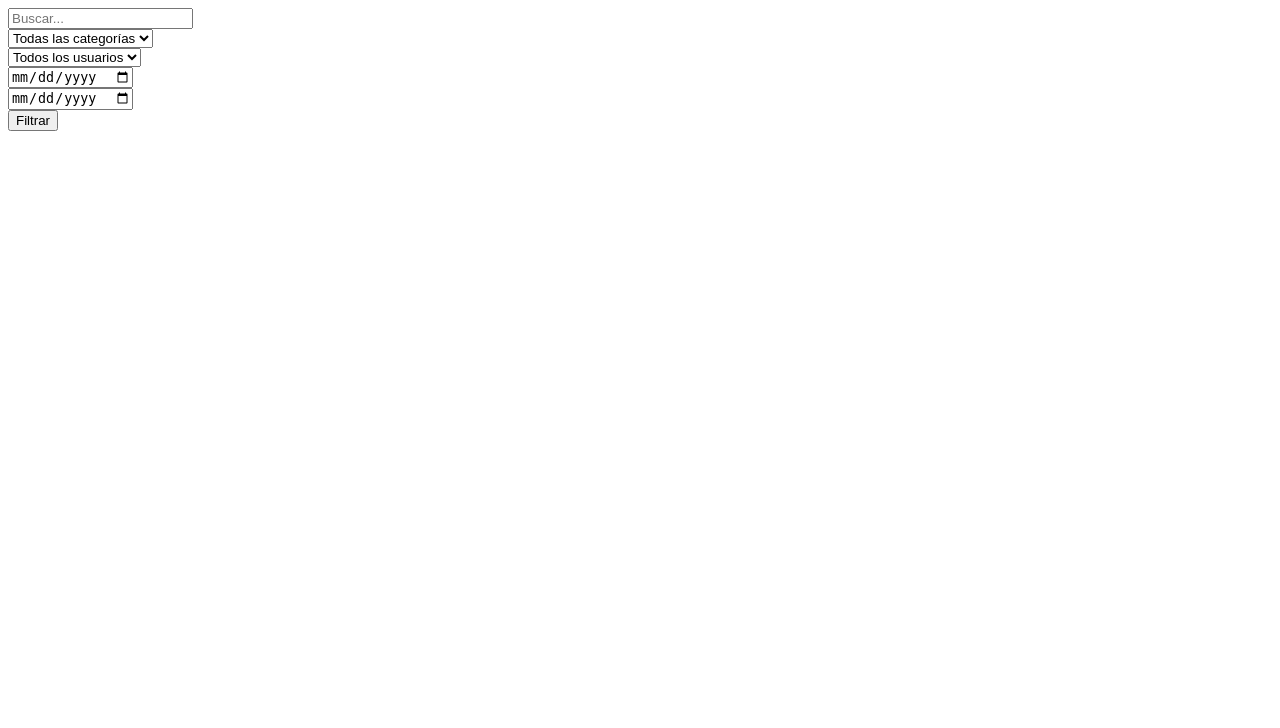
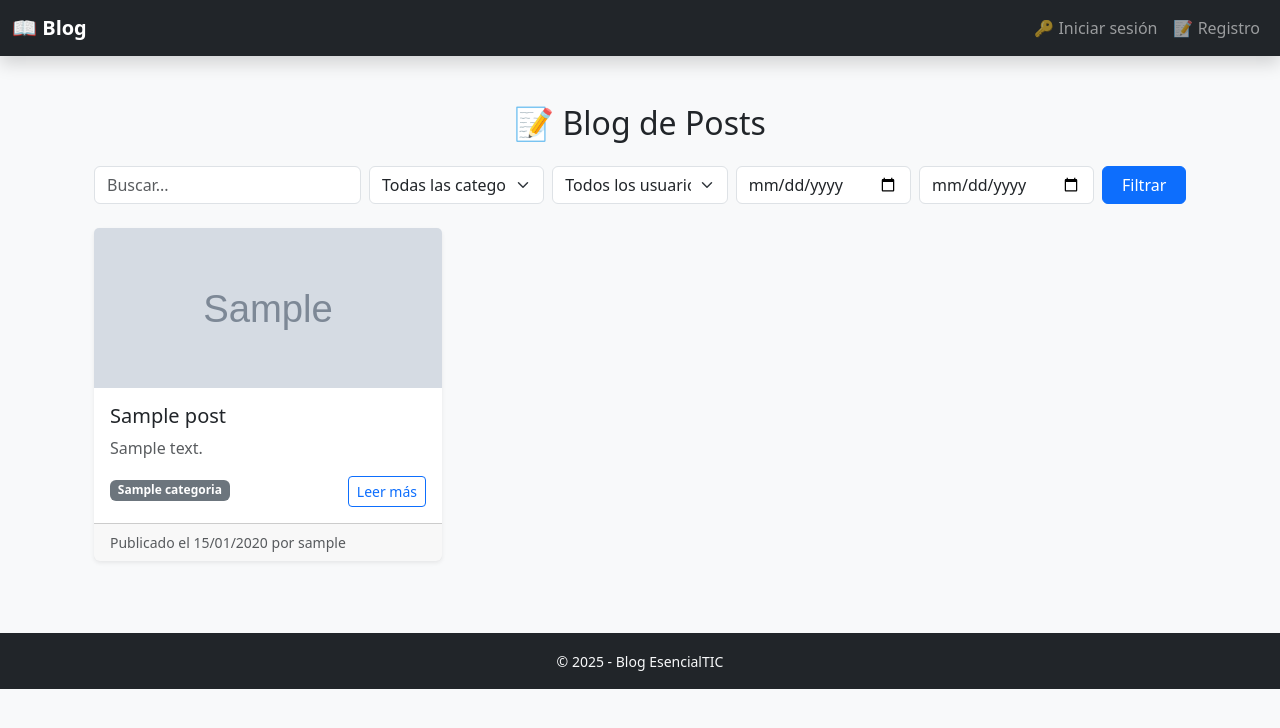
Before and after one commit to sergiorioscomar/blog, a Django app: page /blog/ in a window 1280 px wide. Shown: the top 728 px of the page. Run offline with Django 5.2, Linux system fonts and the light colour scheme; tables that the repository leaves empty hold one stand-in row (values such as "Sample post"); grey boxes marked "Sample" are stand-in pictures.

Commit message:
#14 | fix vista filtros

```diff
--- a/django_project/apps/blog/templates/post_list.html
+++ b/django_project/apps/blog/templates/post_list.html
@@ -1,3 +1,13 @@
+{% extends 'base.html' %}
+{% load static %}
+
+{% block content %}
+<div class="container my-5">
+
+    <!-- Título -->
+    <h2 class="text-center mb-4">📝 Blog de Posts</h2>
+
+    <!-- Formulario de búsqueda y filtro -->
     <form method="get" class="row g-2 mb-4 justify-content-center">
 
         <!-- Búsqueda -->
@@ -46,3 +56,48 @@
         </div>
 
     </form>
+
+
+    <!-- Listado de posts -->
+    <div class="row">
+        {% for post in posts %}
+            <div class="col-md-4 mb-4">
+                <div class="card h-100 shadow-sm border-0">
+
+                    <!-- Imagen pequeña arriba -->
+                    {% if post.imagen %}
+                        <img src="{{ post.imagen.url }}" class="card-img-top"
+                             style="object-fit: cover; height: 160px;">
+                    {% else %}
+                        <img src="{% static 'img/default-post.jpg' %}" class="card-img-top"
+                             style="object-fit: cover; height: 160px;">
+                    {% endif %}
+
+                    <div class="card-body d-flex flex-column">
+                        <h5 class="card-title">{{ post.titulo }}</h5>
+                        <p class="card-text text-muted">
+                            {{ post.contenido|truncatewords:20 }}
+                        </p>
+                        <div class="mt-auto">
+                            <span class="badge bg-secondary">{{ post.categoria }}</span>
+                            <a href="{% url 'post-detail' post.pk %}" class="btn btn-outline-primary btn-sm float-end">
+                                Leer más
+                            </a>
+                        </div>
+                    </div>
+                    <div class="card-footer text-muted small">
+                        Publicado el {{ post.fecha_creacion|date:"d/m/Y" }} por {{ post.autor.username }}
+                    </div>
+                </div>
+            </div>
+        {% empty %}
+            <div class="col-12 text-center mt-5">
+                <div class="alert alert-warning">
+                    😢 No se encontraron posts que coincidan con tu búsqueda o filtro.
+                </div>
+            </div>
+        {% endfor %}
+    </div>
+
+</div>
+{% endblock %}
```
Lines whose indentation alone changed are shown as unchanged.
